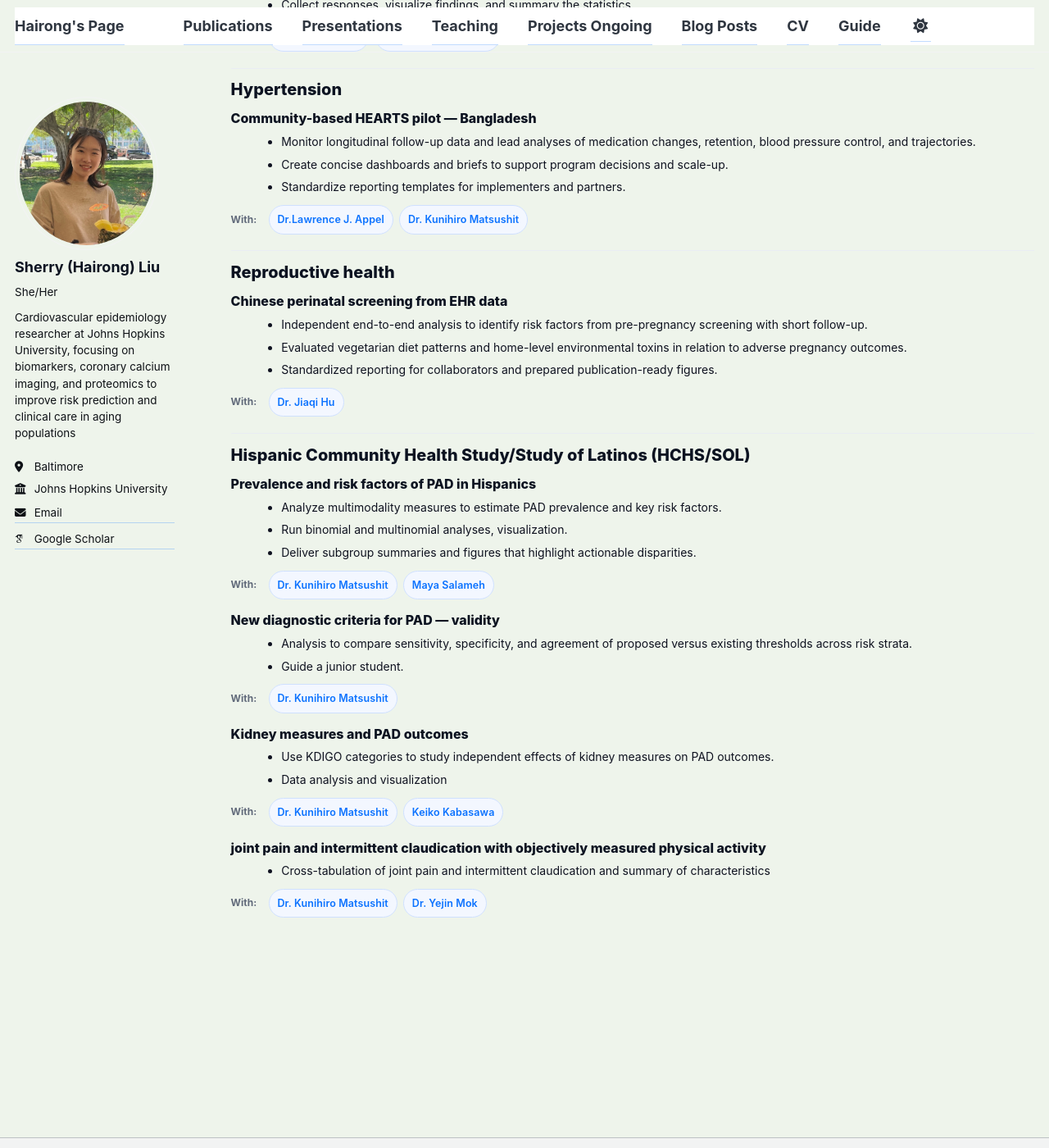
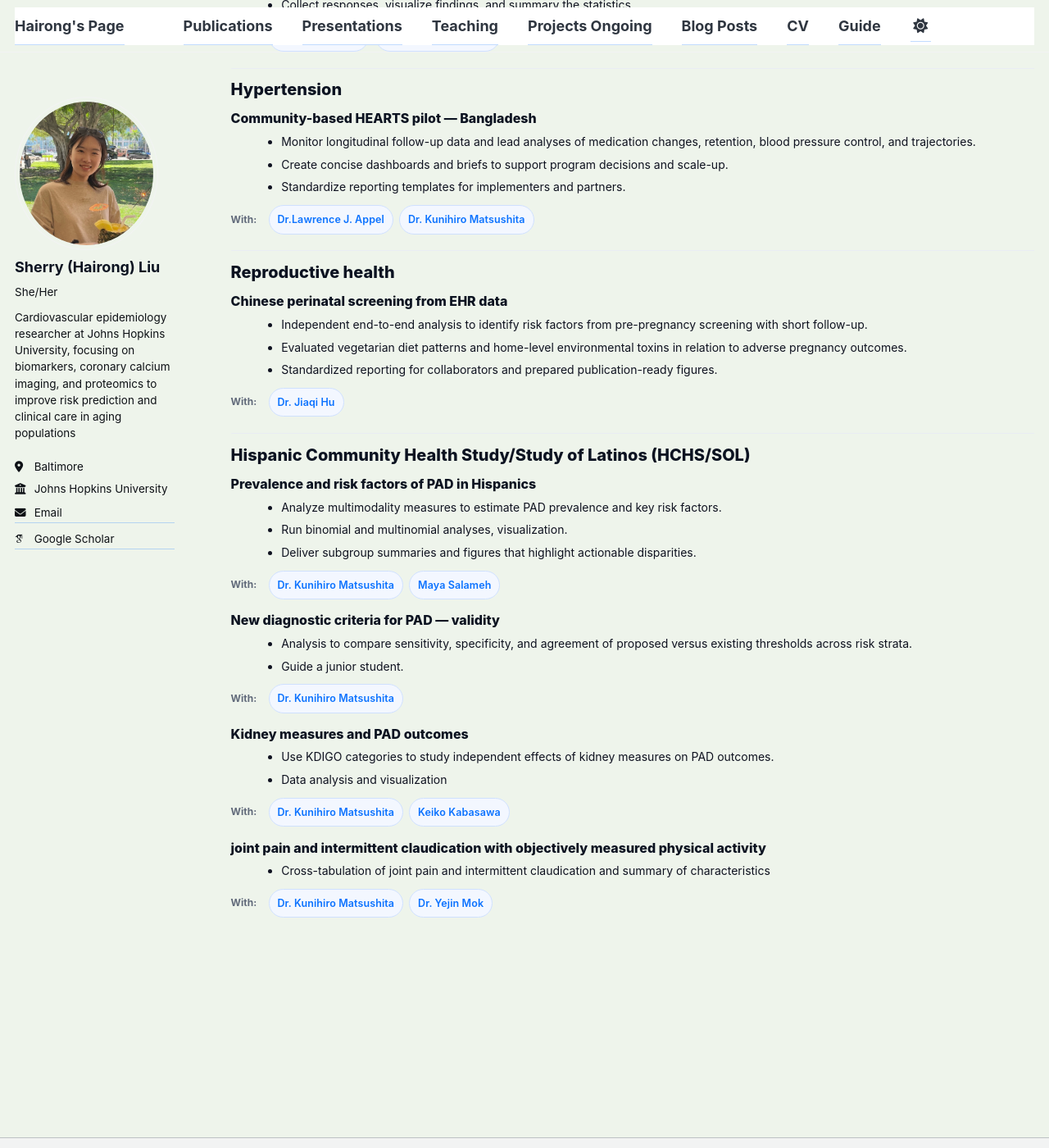
Before and after one commit to sherry090345/sherry090345.github.io, a Jekyll site: the page built from _pages/portfolio.html, in a window 1280 px wide and 1400 px high, scrolled down 1150 px. Shown: the whole window at 82% size. Built offline with Jekyll 4.4.1, drawn with Linux system fonts in a browser that asks for light colours; some web fonts are replaced; a script that is not in the unit is left out; some of the changed text lies outside the part shown.

Commit message:
Update portfolio.html

```diff
--- a/_pages/portfolio.html
+++ b/_pages/portfolio.html
@@ -61,7 +61,7 @@ author_profile: true
     <div class="collabs">
       <span class="collab-label">With:</span>
       <!-- Replace # with URLs and Name with actual names. Add/remove pills as needed. -->
-      <span class="collab-pill"><a href="https://publichealth.jhu.edu/faculty/2473/kunihiro-matsushita">Dr. Kunihiro Matsushit</a></span>
+      <span class="collab-pill"><a href="https://publichealth.jhu.edu/faculty/2473/kunihiro-matsushita">Dr. Kunihiro Matsushita</a></span>
       <span class="collab-pill"><a href="https://profiles.hopkinsmedicine.org/provider/michael-joseph-blaha/2708057">Dr. Michael Joseph Blaha</a></span>
       <span class="collab-pill"><a href="https://publichealth.jhu.edu/faculty/3894/yejin-mok">Dr. Yejin Mok</a></span>
       <span class="collab-pill"><a href="https://lundquist.org/profile/matthew-budoff-md/">Dr. Matthew Budoff</a></span>
@@ -77,7 +77,7 @@ author_profile: true
     </ul>
     <div class="collabs">
       <span class="collab-label">With:</span>
-      <span class="collab-pill"><a href="https://publichealth.jhu.edu/faculty/2473/kunihiro-matsushita">Dr. Kunihiro Matsushit</a></span>
+      <span class="collab-pill"><a href="https://publichealth.jhu.edu/faculty/2473/kunihiro-matsushita">Dr. Kunihiro Matsushita</a></span>
       <span class="collab-pill"><a href="https://profiles.hopkinsmedicine.org/provider/michael-joseph-blaha/2708057">Dr. Michael Joseph Blaha</a></span>
       <span class="collab-pill"><a href="https://publichealth.jhu.edu/faculty/3894/yejin-mok">Dr. Yejin Mok</a></span>
     </div>
@@ -94,7 +94,7 @@ author_profile: true
       <span class="collab-label">With:</span>
       <span class="collab-pill"><a href="https://profiles.hopkinsmedicine.org/provider/essa-hassan-hariri/2703944">Dr. Essa Hassan Hariri</a></span>
       <span class="collab-pill"><a href="https://profiles.hopkinsmedicine.org/provider/michael-joseph-blaha/2708057">Dr. Michael Joseph Blaha</a></span>
-      <span class="collab-pill"><a href="https://publichealth.jhu.edu/faculty/2473/kunihiro-matsushita">Dr. Kunihiro Matsushit</a></span>
+      <span class="collab-pill"><a href="https://publichealth.jhu.edu/faculty/2473/kunihiro-matsushita">Dr. Kunihiro Matsushita</a></span>
     </div>
   </article>
 
@@ -124,7 +124,7 @@ author_profile: true
       <span class="collab-label">With:</span>
       <span class="collab-pill"><a href="https://publichealth.jhu.edu/faculty/3735/junichi-ishigami">Dr. Junichi Ishigami</a></span>
       <span class="collab-pill"><a href="https://publichealth.jhu.edu/faculty/15/lawrence-j-appel">Dr.Lawrence J. Appel</a></span>
-      <span class="collab-pill"><a href="https://publichealth.jhu.edu/faculty/2473/kunihiro-matsushita">Dr. Kunihiro Matsushit</a></span>
+      <span class="collab-pill"><a href="https://publichealth.jhu.edu/faculty/2473/kunihiro-matsushita">Dr. Kunihiro Matsushita</a></span>
     </div>
   </article>
 
@@ -154,7 +154,7 @@ author_profile: true
     <div class="collabs">
       <span class="collab-label">With:</span>
       <span class="collab-pill"><a href="https://publichealth.jhu.edu/faculty/15/lawrence-j-appel">Dr.Lawrence J. Appel</a></span>
-      <span class="collab-pill"><a href="https://publichealth.jhu.edu/faculty/2473/kunihiro-matsushita">Dr. Kunihiro Matsushit</a></span>
+      <span class="collab-pill"><a href="https://publichealth.jhu.edu/faculty/2473/kunihiro-matsushita">Dr. Kunihiro Matsushita</a></span>
     </div>
   </article>
 
@@ -186,7 +186,7 @@ author_profile: true
     </ul>
     <div class="collabs">
       <span class="collab-label">With:</span>
-      <span class="collab-pill"><a href="https://publichealth.jhu.edu/faculty/2473/kunihiro-matsushita">Dr. Kunihiro Matsushit</a></span>
+      <span class="collab-pill"><a href="https://publichealth.jhu.edu/faculty/2473/kunihiro-matsushita">Dr. Kunihiro Matsushita</a></span>
       <span class="collab-pill"><a href="https://profiles.hopkinsmedicine.org/provider/maya-salameh/2701950">Maya Salameh</a></span>
     </div>
   </article>
@@ -199,7 +199,7 @@ author_profile: true
     </ul>
     <div class="collabs">
       <span class="collab-label">With:</span>
-      <span class="collab-pill"><a href="https://publichealth.jhu.edu/faculty/2473/kunihiro-matsushita">Dr. Kunihiro Matsushit</a></span>
+      <span class="collab-pill"><a href="https://publichealth.jhu.edu/faculty/2473/kunihiro-matsushita">Dr. Kunihiro Matsushita</a></span>
     </div>
   </article>
 
@@ -211,7 +211,7 @@ author_profile: true
     </ul>
     <div class="collabs">
       <span class="collab-label">With:</span>
-      <span class="collab-pill"><a href="https://publichealth.jhu.edu/faculty/2473/kunihiro-matsushita">Dr. Kunihiro Matsushit</a></span>
+      <span class="collab-pill"><a href="https://publichealth.jhu.edu/faculty/2473/kunihiro-matsushita">Dr. Kunihiro Matsushita</a></span>
       <span class="collab-pill"><a href="https://researchers.adm.niigata-u.ac.jp/html/200000809_en.html">Keiko Kabasawa</a></span>
     </div>
   </article>
@@ -223,7 +223,7 @@ author_profile: true
     </ul>
     <div class="collabs">
       <span class="collab-label">With:</span>
-      <span class="collab-pill"><a href="https://publichealth.jhu.edu/faculty/2473/kunihiro-matsushita">Dr. Kunihiro Matsushit</a></span>
+      <span class="collab-pill"><a href="https://publichealth.jhu.edu/faculty/2473/kunihiro-matsushita">Dr. Kunihiro Matsushita</a></span>
       <span class="collab-pill"><a href="https://publichealth.jhu.edu/faculty/3894/yejin-mok">Dr. Yejin Mok</a></span>
     </div>
   </article>
```
